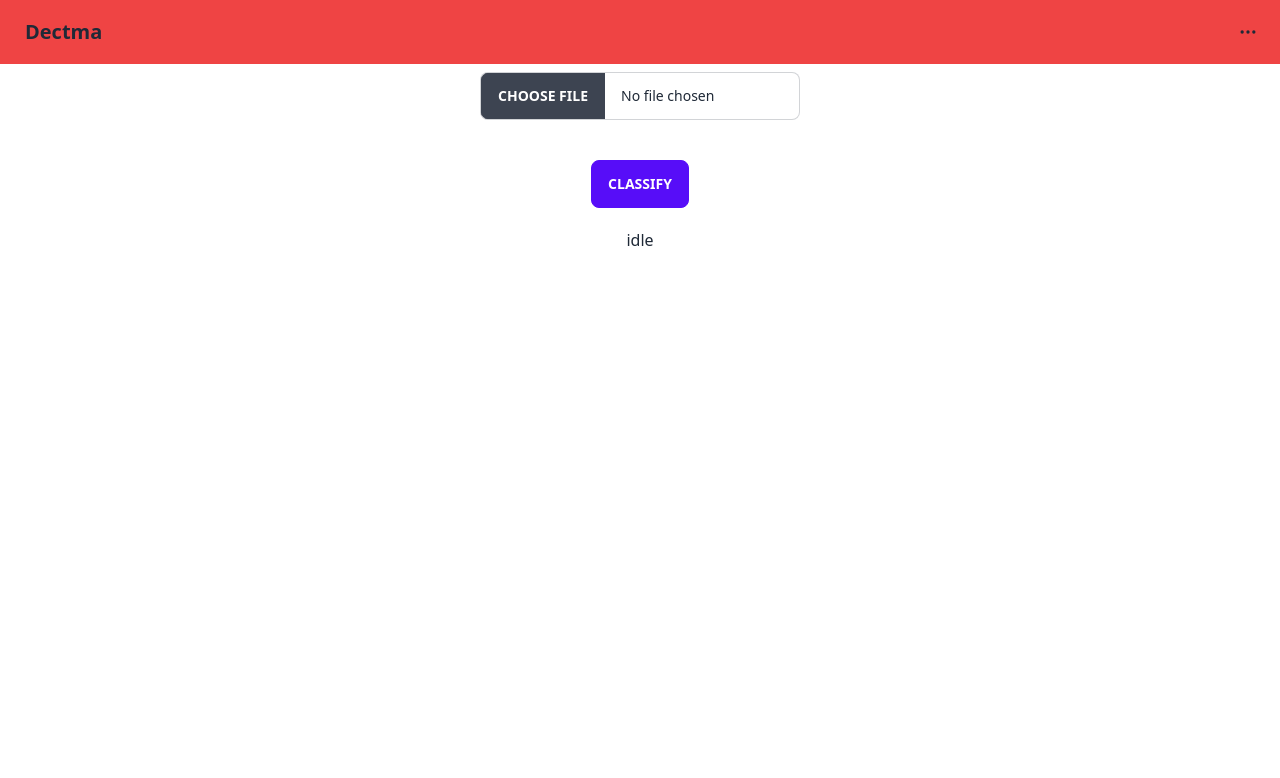
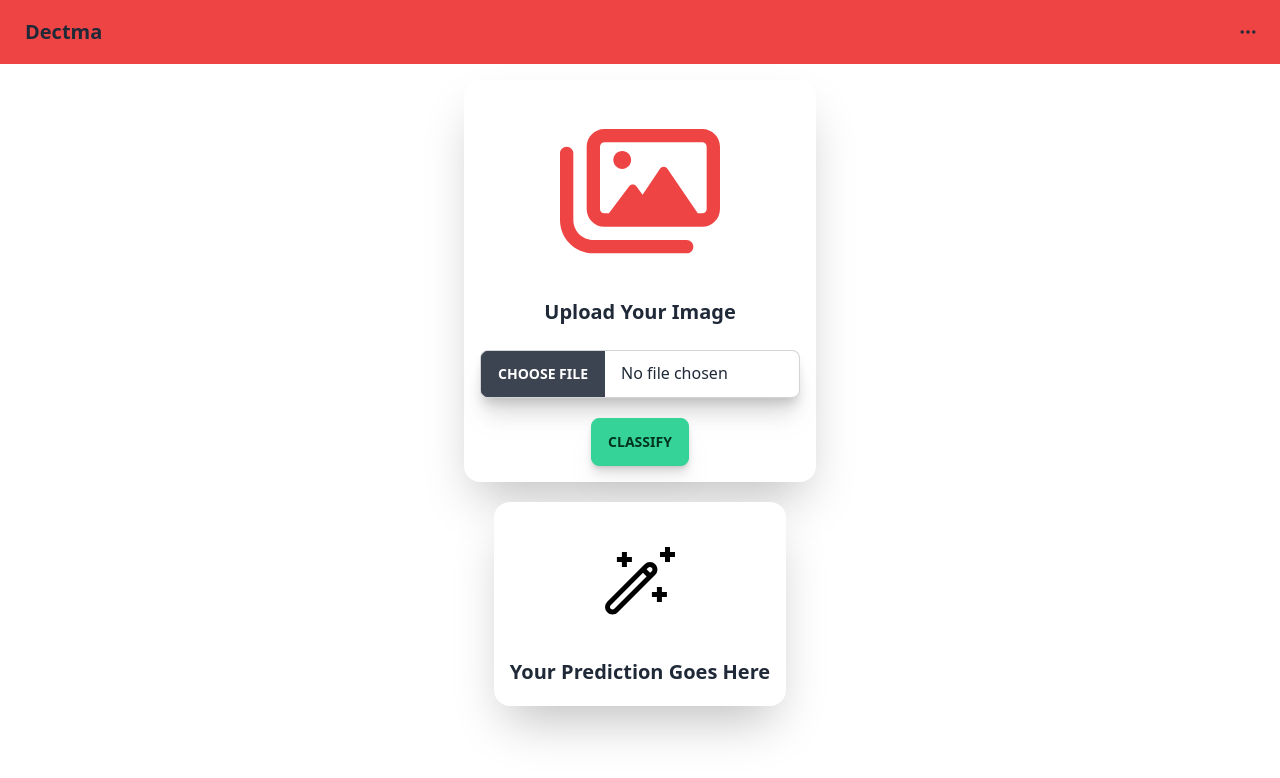
Before and after one commit to manabil/Dectma, a React (Create React App) app: page / in a window 1280 px wide. Shown: the top 778 px of the page. Built offline with nearby package versions, Linux system fonts and the light colour scheme; the HTML template or start-up script is replaced by a standard one.

Commit message:
Fix UI classify page

```diff
--- a/package.json
+++ b/package.json
@@ -58,6 +58,8 @@
   "devDependencies": {
     "autoprefixer": "^10.4.13",
     "postcss": "^8.4.19",
+    "prettier": "^2.8.1",
+    "prettier-plugin-tailwindcss": "^0.2.0",
     "tailwindcss": "^3.2.4"
   }
 }
--- a/src/components/Card.jsx
+++ /dev/null
@@ -1,18 +0,0 @@
-export const Card = () => {
-  return (
-    <div>
-      <div className="card w-96 bg-base-100 shadow-xl">
-        <figure>
-          <img src="https://placeimg.com/400/225/arch" alt="Shoes" />
-        </figure>
-        <div className="card-body">
-          <h2 className="card-title">Shoes!</h2>
-          <p>If a dog chews shoes whose shoes does he choose?</p>
-          <div className="card-actions justify-end">
-            <button className="btn btn-primary">Buy Now</button>
-          </div>
-        </div>
-      </div>
-    </div>
-  );
-};
--- /dev/null
+++ b/src/components/DescCard.jsx
@@ -0,0 +1,20 @@
+export const DescCard = ({ progressState }) => {
+  return (
+    <div>
+      <div className="card-compact card w-full gap-5 bg-base-100 shadow-2xl">
+        <figure className="h-fit max-h-[20rem]">
+          <svg
+            viewBox="0 0 16 16"
+            xmlns="http://www.w3.org/2000/svg"
+            className="mt-10 w-[5rem]"
+          >
+            <path d="M4.38 5h1V4h1V3h-1V2h-1v1h-1v1h1v1zm8 4h-1v1h-1v1h1v1h1v-1h1v-1h-1V9zM14 2V1h-1v1h-1v1h1v1h1V3h1V2h-1zm-2.947 2.442a1.49 1.49 0 0 0-2.12 0l-7.49 7.49a1.49 1.49 0 0 0 0 2.12c.59.59 1.54.59 2.12 0l7.49-7.49c.58-.58.58-1.53 0-2.12zm-8.2 8.9c-.2.2-.51.2-.71 0-.2-.2-.2-.51 0-.71l6.46-6.46.71.71-6.46 6.46zm7.49-7.49l-.32.32-.71-.71.32-.32c.2-.2.51-.2.71 0 .19.2.19.52 0 .71z" />
+          </svg>
+        </figure>
+        <div className="card-body gap-5">
+          <h2 className="card-title justify-center">{progressState}</h2>
+        </div>
+      </div>
+    </div>
+  );
+};
--- /dev/null
+++ b/src/components/ImageCard.jsx
@@ -0,0 +1,38 @@
+export const ImageCard = ({ handleInput, imgPreview, handleClick }) => {
+  return (
+    <div>
+      <div className="card-compact card w-full gap-5 bg-base-100 shadow-2xl">
+        <figure className="h-fit max-h-[20rem]">
+          {!imgPreview ? (
+            <svg
+              viewBox="0 0 576 512"
+              className="mt-10 w-[10rem] fill-[#ef4444]"
+            >
+              <path d="M512 32H160c-35.35 0-64 28.65-64 64v224c0 35.35 28.65 64 64 64H512c35.35 0 64-28.65 64-64V96C576 60.65 547.3 32 512 32zM528 320c0 8.822-7.178 16-16 16h-16l-109.3-160.9C383.7 170.7 378.7 168 373.3 168c-5.352 0-10.35 2.672-13.31 7.125l-62.74 94.11L274.9 238.6C271.9 234.4 267.1 232 262 232c-5.109 0-9.914 2.441-12.93 6.574L176 336H160c-8.822 0-16-7.178-16-16V96c0-8.822 7.178-16 16-16H512c8.822 0 16 7.178 16 16V320zM224 112c-17.67 0-32 14.33-32 32s14.33 32 32 32c17.68 0 32-14.33 32-32S241.7 112 224 112zM456 480H120C53.83 480 0 426.2 0 360v-240C0 106.8 10.75 96 24 96S48 106.8 48 120v240c0 39.7 32.3 72 72 72h336c13.25 0 24 10.75 24 24S469.3 480 456 480z" />
+            </svg>
+          ) : (
+            <img id="img" src={imgPreview} alt="YourImagehere" />
+          )}
+        </figure>
+        <div className="card-body gap-5">
+          {!imgPreview && (
+            <h2 className="card-title justify-center">Upload Your Image</h2>
+          )}
+          <input
+            type="file"
+            className="file-input-bordered file-input w-full max-w-xs shadow-xl drop-shadow-xl"
+            onChange={handleInput}
+          />
+          <div className="card-actions justify-center">
+            <button
+              className="btn-success btn shadow-md drop-shadow-xl"
+              onClick={handleClick}
+            >
+              Classify
+            </button>
+          </div>
+        </div>
+      </div>
+    </div>
+  );
+};
--- a/src/pages/Classify.jsx
+++ b/src/pages/Classify.jsx
@@ -1,10 +1,12 @@
 import { useState } from 'react';
 import { Navbar } from '../components/Navbar';
+import { ImageCard } from '../components/ImageCard';
+import { DescCard } from '../components/DescCard';
 import * as tf from '@tensorflow/tfjs';
 import { diseases } from '../data/diseases';
 
 export const Classify = () => {
-  const [inProgress, setInProgress] = useState('idle');
+  const [inProgress, setInProgress] = useState('Your Prediction Goes Here');
   const [imgPreview, setImgPreview] = useState();
   const [predict, setPredict] = useState([]);
 
@@ -63,17 +65,23 @@ export const Classify = () => {
   return (
     <div>
       <Navbar />
-      <div className="grid grid-cols-1 p-2 justify-items-center gap-5">
-        <input
+      <div className="grid grid-cols-1 justify-center justify-items-center gap-5 p-4">
+        <ImageCard
+          handleInput={handleInput}
+          imgPreview={imgPreview}
+          handleClick={classify}
+        />
+        <DescCard progressState={inProgress} />
+
+        {/* <input
           type="file"
           className="file-input file-input-bordered file-input-md w-full max-w-xs"
           onChange={handleInput}
-        />
-        <img id="img" src={imgPreview} alt="" />
-        <button className="btn btn-primary" onClick={classify}>
+        /> */}
+        {/* <img id="img" src={imgPreview} alt="" /> */}
+        {/* <button className="btn-primary btn" onClick={classify}>
           Classify
-        </button>
-        {inProgress}
+        </button> */}
       </div>
     </div>
   );
```
Also changed, not shown: wand-svgrepo-com.svg (added).
